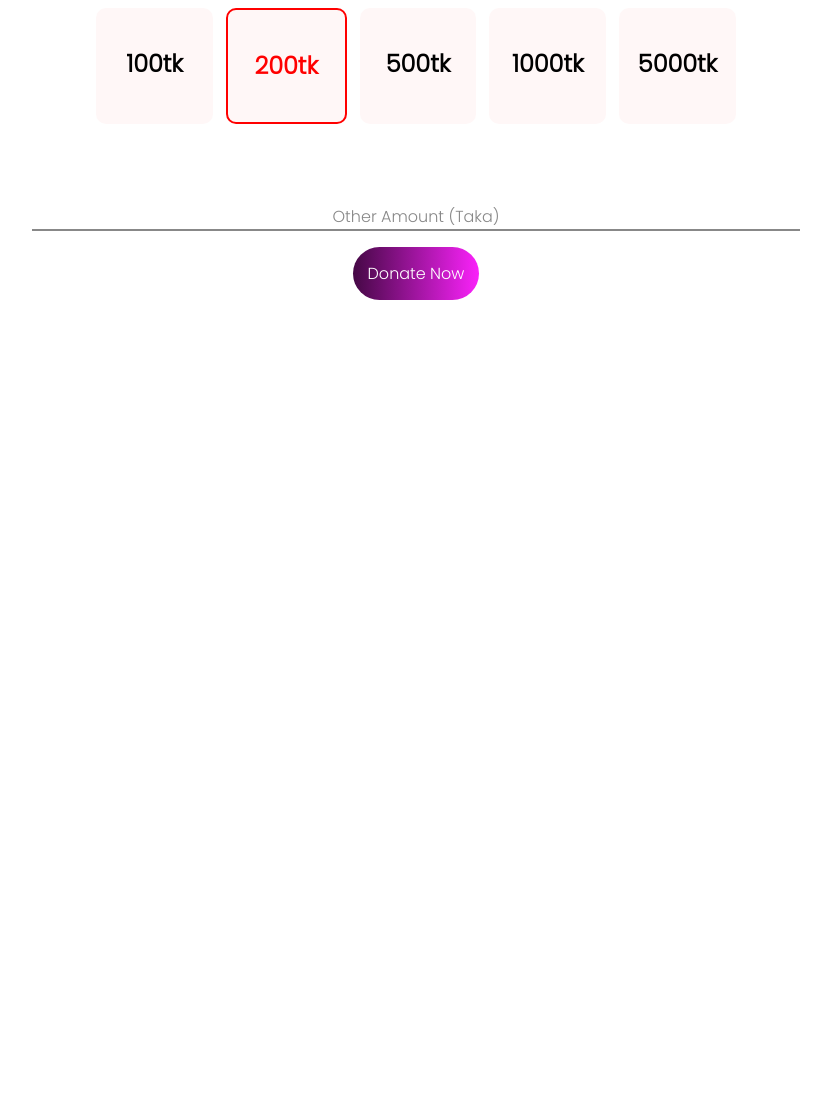
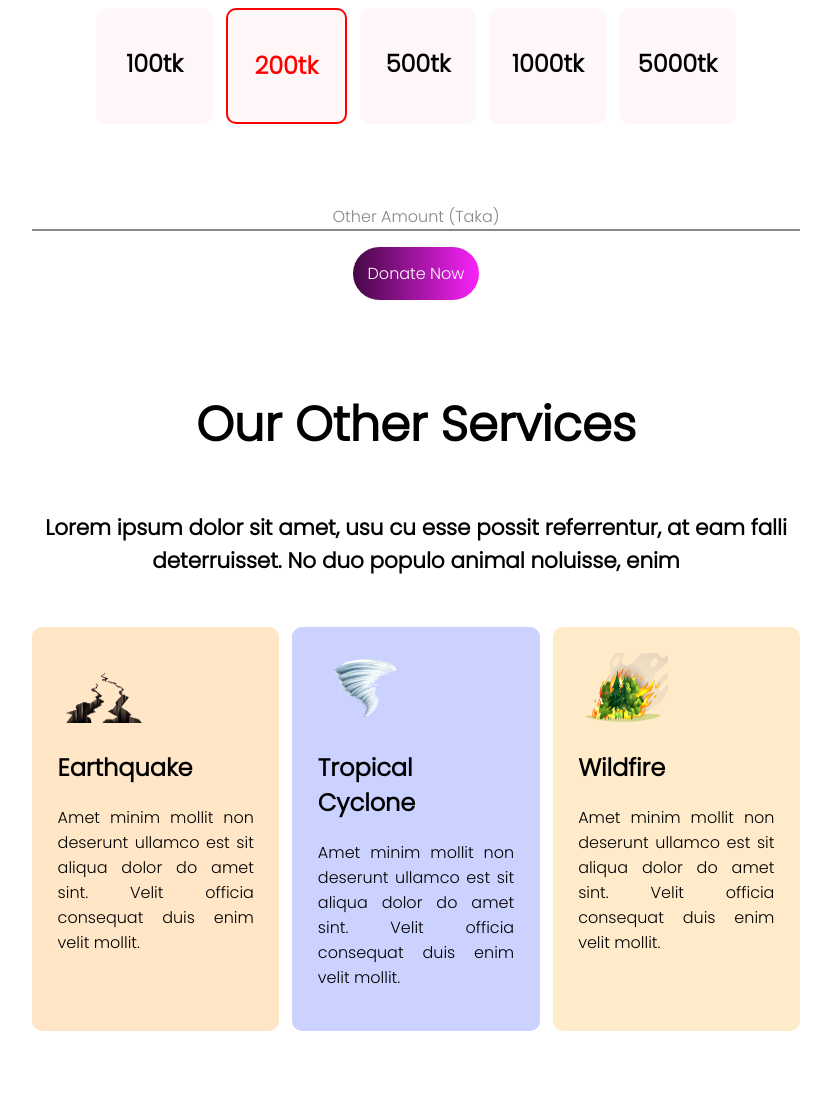
Before and after one commit to Iskedaheer/Donate-for-Sylhet, a plain HTML site: page index.html in a window 1280 px wide. Shown: the part 890-1985 px from the top of the page, without its empty margins (224-1055 px from the left). Before the commit the page ends 1190 px from the top, so only its background shows below. Drawn offline with Linux system fonts and the light colour scheme.

Commit message:
section3 complete commit

```diff
--- a/index.html
+++ b/index.html
@@ -44,6 +44,55 @@
             <a class="link-button" target="_blank" href="https://sylhetaid.co.uk/">Donate Now</a>
         </div>
     </section>
+    <section class="section3">
+        <div class="section-intro">
+            <h1>
+                Our Other Services
+            </h1>
+            <h6>
+                Lorem ipsum dolor sit amet, usu cu esse possit referrentur, at eam falli <br>
+                deterruisset. No duo populo animal noluisse, enim
+            </h6>
+        </div>
+        <div class="services">
+            <div id="Earthquake" class="service-details">
+                <img src="img/EQ.png" alt="">
+                <h1>
+                    Earthquake
+                </h1>
+                <p>
+                    Amet minim mollit non deserunt
+                    ullamco est sit aliqua dolor do amet
+                    sint. Velit officia consequat duis enim
+                    velit mollit.
+                </p>
+            </div>
+            <div id="Tropical-Cyclone" class="service-details">
+                <img src="img/Storm.png" alt="">
+                <h1>
+                    Tropical Cyclone
+                </h1>
+                <p>
+                    Amet minim mollit non deserunt
+                    ullamco est sit aliqua dolor do amet
+                    sint. Velit officia consequat duis enim
+                    velit mollit.
+                </p>
+            </div>
+            <div id="Wildfire" class="service-details">
+                <img src="img/wildfire.png" alt="">
+                <h1>
+                    Wildfire
+                </h1>
+                <p>
+                    Amet minim mollit non deserunt
+                    ullamco est sit aliqua dolor do amet
+                    sint. Velit officia consequat duis enim
+                    velit mollit.
+                </p>
+            </div>
+        </div>
+    </section>
 </body>
 
 </html>
--- a/style.css
+++ b/style.css
@@ -78,3 +78,38 @@ body {
     border-bottom: 2px solid rgb(136, 136, 136);
     margin-bottom: 30px;
 }
+
+.services {
+    display: flex;
+}
+
+.service-details {
+    padding: 2%;
+    margin: 5%;
+    margin-top: 0%;
+    text-align: justify;
+    border-radius: 10px;
+}
+
+.service-details img {
+    height: 70px;
+    width: 90px;
+}
+
+#Earthquake {
+    margin-left: 20%;
+    margin-right: 0.5%;
+    background-color: rgb(255, 230, 198);
+}
+
+#Tropical-Cyclone {
+    margin-left: 0.5%;
+    margin-right: 0.5%;
+    background-color: rgb(203, 210, 255);
+}
+
+#Wildfire {
+    margin-left: 0.5%;
+    margin-right: 20%;
+    background-color: rgb(255, 235, 202);
+}
```
Also changed, not shown: img/264333-b1.webp (deleted), img/EQ.png (added), img/Storm.png (added), img/e3rtg.jpg (deleted), img/wildfire.png (added).
